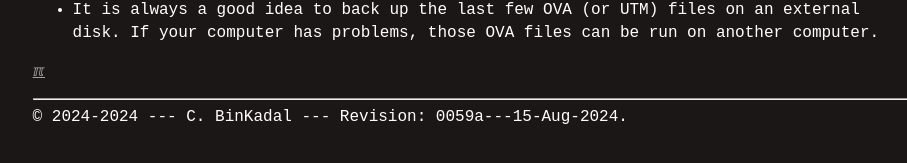
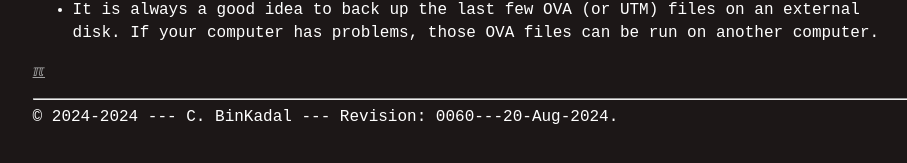
Before and after one commit to os2xx/demOS, a Jekyll site: the page built from index.md, in a window 1280 px wide and 900 px high, scrolled down 6033 px. Shown: the part 611-774 px from the top of the window, without its empty margins (165-1072 px from the left). Built offline with Jekyll 4.4.1, drawn with Linux system fonts in a browser that asks for light colours; some of the changed text lies outside the part shown.

```diff
--- a/_config.yml
+++ b/_config.yml
@@ -1,5 +1,5 @@
 title: Operating Systems Programming
-version:     "0059a---15-Aug-2024"
+version:     "0060---20-Aug-2024"
 copyright:   "2024-2024"
 description: This is the Operating System course site,
       a GitHub Page, hosted at GitHub.com (thank you!).
```
Also changed, not shown: index.md (+1 -1 lines).
